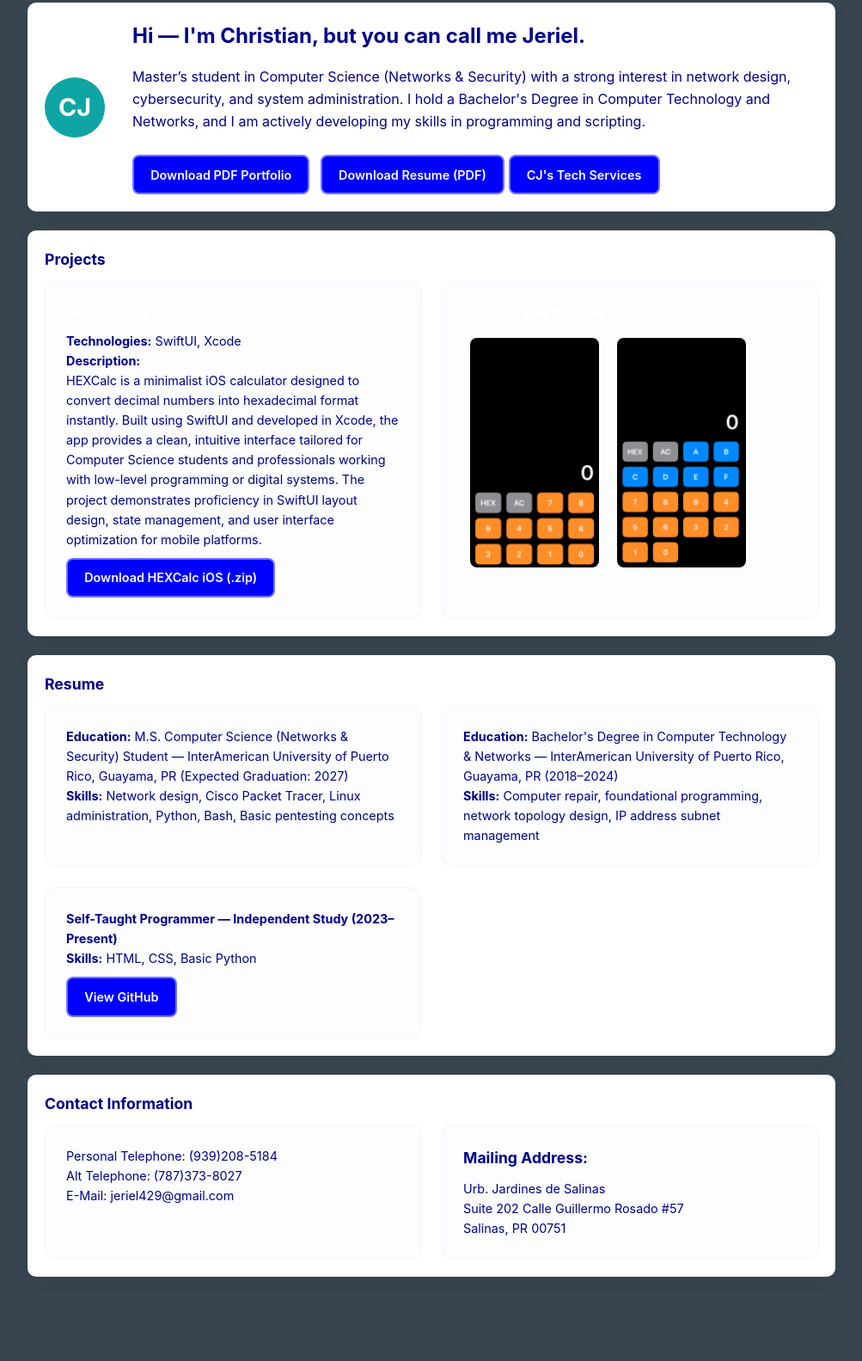
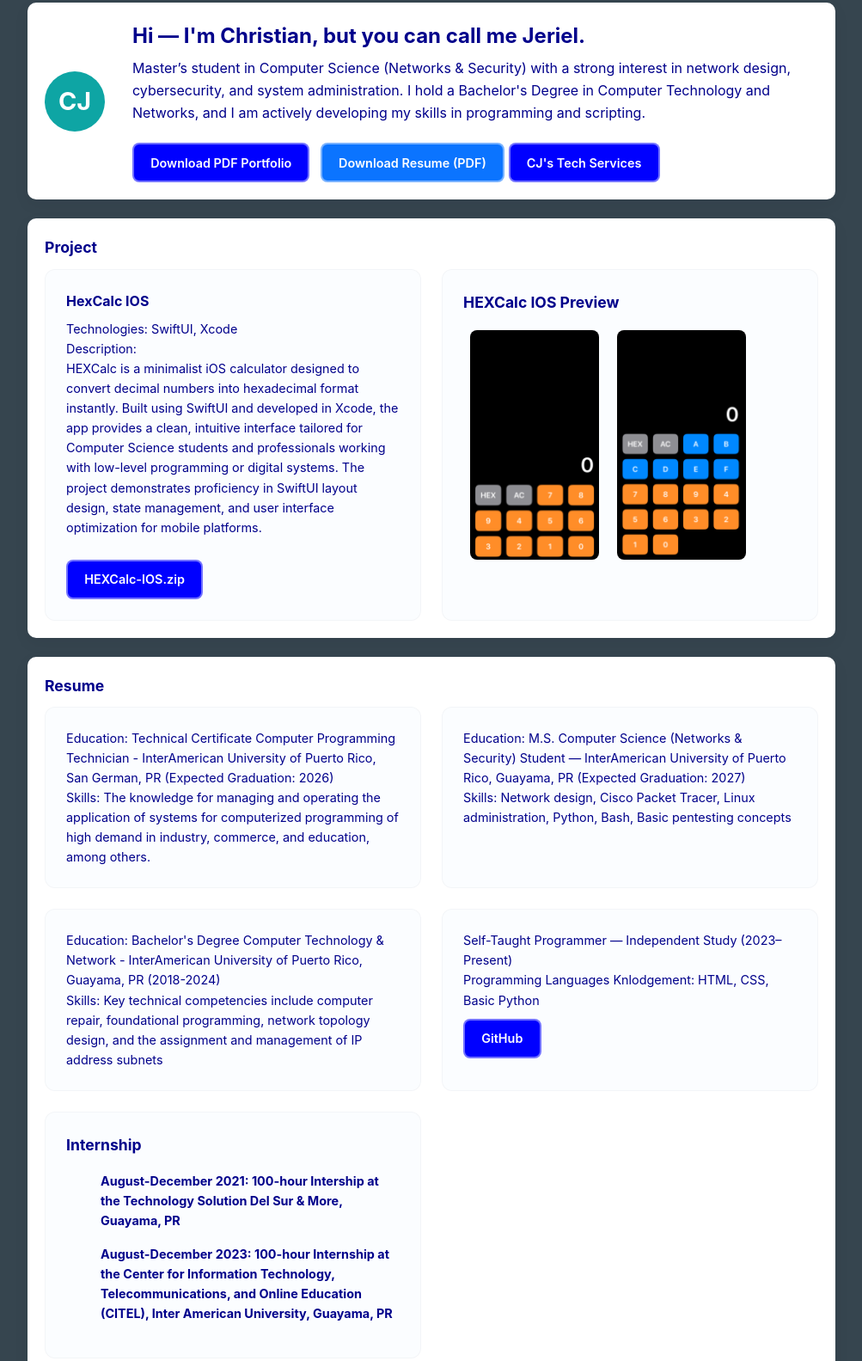
Before and after one commit to ccruz429/DigitalPortfolio, a plain HTML site: page index.html in a window 1280 px wide. Shown: the part 135-1718 px from the top of the page at 86% size, without its empty margins (138-1141 px from the left). Before the commit the page ends 1656 px from the top, so only its background shows below. Drawn offline with Linux system fonts and the light colour scheme.

Commit message:
Refactor index.html for improved styling and content
Updated styles and content for better presentation and clarity.

```diff
--- a/index.html
+++ b/index.html
@@ -146,10 +146,10 @@
   </style>
 </head>
 
-<body>
+<body style="background-color: #36454F">
   <div class="container">
     <header class="site-header">
-      <div class="site-title">Christian — Computer Science • Networks & Security</div>
+      <div class="site-title" style="font-color: #0e0e38">Christian — Computer Science • Networks & Security</div>
       <nav>
         <a href="#about">About</a>
         <a href="#projects">Projects</a>
@@ -160,57 +160,53 @@
     <section class="hero section" id="about">
       <div class="avatar">CJ</div>
       <div class="meta">
-        <h1>Hi — I'm Christian, but you can call me Jeriel.</h1>
-        <p>
-          Master’s student in Computer Science (Networks & Security) with a strong interest in network design, cybersecurity, and system administration. I hold a Bachelor's Degree in Computer Technology and Networks, and I am actively developing my skills in programming and scripting.
-        </p>
-        <div style="margin-top:12px;">
+        <h1 style="margin:0 0 6px 0">Hi — I'm Christian, but you can call me Jeriel.</h1>
+        <p style="margin:0;color:var(--muted)">Master’s student in Computer Science (Networks & Security) with a strong interest in network design, cybersecurity, and system administration. I hold a Bachelor's Degree in Computer Technology and Networks, and I am actively developing my skills in programming and scripting.</p>
+        <div style="margin-top:12px">
           <a class="button" href="Portfolio_2025.pdf" download>Download PDF Portfolio</a>
-          <a class="button" href="Resume2025.pdf" download style="background: #0000ff; margin-left: 8px;">Download Resume (PDF)</a>
-          <a class="button" href="https://ccruz429.github.io/CJTechServices/">CJ's Tech Services</a>
+          <a class="button" href="Resume2025.pdf" download style="background:#0b74ff;margin-left:8px">Download Resume (PDF)</a>
+         <a class="button" href="https://ccruz429.github.io/CJTechServices/">CJ's Tech Services</a>
         </div>
       </div>
     </section>
 
     <section class="section" id="projects">
-      <h2>Projects</h2>
+      <h2>Project</h2>
       <div class="projects-grid">
         <div class="card">
-          <h3>HexCalc iOS</h3>
-          <p><strong>Technologies:</strong> SwiftUI, Xcode</p>
-          <p><strong>Description:</strong></p>
-          <p>
-            HEXCalc is a minimalist iOS calculator designed to convert decimal numbers into hexadecimal format instantly. Built using SwiftUI and developed in Xcode, the app provides a clean, intuitive interface tailored for Computer Science students and professionals working with low-level programming or digital systems. The project demonstrates proficiency in SwiftUI layout design, state management, and user interface optimization for mobile platforms.
-          </p>
-          <a class="button" href="https://github.com/ccruz429/HEXCalcIOS/raw/refs/heads/main/HexCalc-IOS.zip" download>Download HEXCalc iOS (.zip)</a>
-        </div>
-
+          <h3 style="color: var(--muted)">HexCalc IOS</h3>
+            <p>Technologies: SwiftUI, Xcode</p>
+              <p>Description:</p>
+              <p>HEXCalc is a minimalist iOS calculator designed to convert decimal numbers into hexadecimal format instantly. Built using SwiftUI and developed in Xcode, the app provides a clean, intuitive interface tailored for Computer Science students and professionals working with low-level programming or digital systems. The project demonstrates proficiency in SwiftUI layout design, state management, and user interface optimization for mobile platforms.</p>
+          <ul></ul>
+            <a class="button" href="https://github.com/ccruz429/HEXCalcIOS/raw/refs/heads/main/HexCalc-IOS.zip" download>HEXCalc-IOS.zip </a>
+          </div>
         <div class="card">
-          <h3>HEXCalc iOS Preview</h3>
-          <img src="hex1.png" width="150" alt="HEXCalc preview 1">
-          <img src="hex2.png" width="150" alt="HEXCalc preview 2">
-        </div>
+          <h2 style="color: var(--muted)">HEXCalc IOS Preview</h2>
+          <img center href="hex1.png" src="hex1.png" width="150">
+          <img href="hex2.png" src="hex2.png" width="150"></div>
       </div>
     </section>
 
     <section class="section" id="resume">
       <h2>Resume</h2>
       <div class="projects-grid">
-        <div class="card">
-          <p><strong>Education:</strong> M.S. Computer Science (Networks & Security) Student — InterAmerican University of Puerto Rico, Guayama, PR (Expected Graduation: 2027)</p>
-          <p><strong>Skills:</strong> Network design, Cisco Packet Tracer, Linux administration, Python, Bash, Basic pentesting concepts</p>
+           <div class="card"><p style="color: var(--muted)">Education: Technical Certificate Computer Programming Technician - InterAmerican University of Puerto Rico, San German, PR (Expected Graduation: 2026)</p>
+        <p style="color: var(--muted)">Skills: The knowledge for managing and operating the application of systems for computerized programming of high demand in industry, commerce, and education, among others.</p></div>
+      <div class="card"><p style="color:var(--muted)">Education: M.S. Computer Science (Networks & Security) Student — InterAmerican University of Puerto Rico, Guayama, PR (Expected Graduation: 2027)</p>
+      <p style="color:#00008b">Skills: Network design, Cisco Packet Tracer, Linux administration, Python, Bash, Basic pentesting concepts</p></div>
+        <div class="card"><p style="color:var(--muted)">Education: Bachelor's Degree Computer Technology & Network - InterAmerican University of Puerto Rico, Guayama, PR (2018-2024)</p>
+        <p style="color:#00008b">Skills: Key technical competencies include computer repair, foundational programming, network topology design, and the assignment and management of IP address subnets</p></div>
+      <div class="card"><p style="color:var(--muted)">Self-Taught Programmer — Independent Study (2023–Present)</p>
+      <p style="color: #00008b">Programming Languages Knlodgement: HTML, CSS, Basic Python </p>
+        <a class="button" href="https://github.com/ccruz429">GitHub</a>
         </div>
-
-        <div class="card">
-          <p><strong>Education:</strong> Bachelor's Degree in Computer Technology & Networks — InterAmerican University of Puerto Rico, Guayama, PR (2018–2024)</p>
-          <p><strong>Skills:</strong> Computer repair, foundational programming, network topology design, IP address subnet management</p>
-        </div>
-
-        <div class="card">
-          <p><strong>Self-Taught Programmer — Independent Study (2023–Present)</strong></p>
-          <p><strong>Skills:</strong> HTML, CSS, Basic Python</p>
-          <a class="button" href="https://github.com/ccruz429">View GitHub</a>
-        </div>
+         <div class="card">
+      <h2 style="color: var(--muted)">Internship</h2>
+           <ul><p stlye="color: #00008b"><strong>August-December 2021: 100-hour Intership at the Technology Solution Del Sur & More, Guayama, PR</strong></p></ul>
+          <ul><p><strong>August-December 2023:
+          100-hour Internship at the Center for Information Technology, Telecommunications, and Online Education (CITEL), Inter American University, Guayama, PR
+            </strong></p></ul></div>
       </div>
     </section>
     <section class="section">
@@ -223,11 +219,11 @@
       </p>
      </div>
       <div class="card">
-        <h2 style="color:var(--var)">Mailing Address:</h2>
+        <h2 style="color:var(--muted)">Mailing Address:</h2>
         <p>Urb. Jardines de Salinas
         <br>Suite 202 Calle Guillermo Rosado #57
         <br>Salinas, PR 00751</p>
-      </div>
+        </div>
     </div></section>
   </div>
 </body>
```
